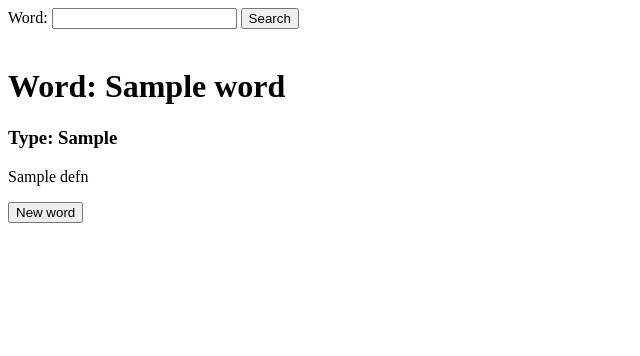
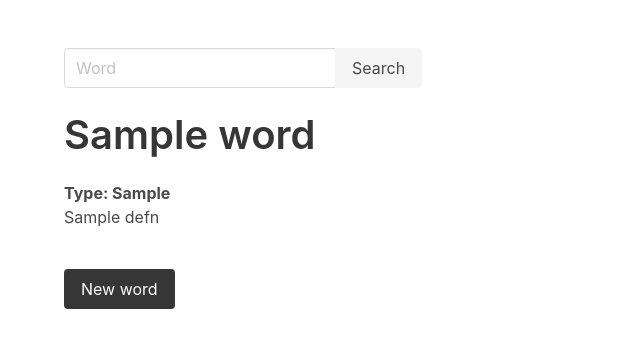
Before and after one commit to aarushigarg/vocab, a Flask app: template templates/word.html in a window 1280 px wide. Shown: the top 356 px of the page, without its empty margins (0-640 px from the left). Run offline with Flask 2, Linux system fonts and the light colour scheme; the template is opened without the code that fills it: most values are stand-ins (such as "Sample title", 1, 10 or a date in 2020); parts of the project's set-up code (start-up, migrations or seed data) failed here and were passed over.

Commit message:
started with css

```diff
--- a/templates/word.html
+++ b/templates/word.html
@@ -1,17 +1,35 @@
 <!DOCTYPE html>
 <html lang="en">
+
 <head>
+    <meta charset="utf-8">
+    <meta name="viewport" content="width=device-width, initial-scale=1">
     <title>{{word}}</title>
+    <link rel="stylesheet" href="https://cdn.jsdelivr.net/npm/bulma@0.9.0/css/bulma.min.css">
 </head>
+
 <body>
+    <section class="section">
+        <div class="container">
             <form action="/search">
-        Word: <input type="text" name="word"/>
-        <input type="submit" name="search" value="Search"/>
+                <div class="field has-addons">
+                    <div class="control">
+                        <input class="input" placeholder="Word" type="text" name="word"/>
+                    </div>
+                    <div class="control">
+                        <input class="button is-light" type="submit" name="search" value="Search"/>
+                    </div>
+                </div>
             </form>
             <br>
-    <h1>Word: {{word}}</h1>
+            <h1 class="title is-2">
+                {{word}}
+            </h1>
             {% for synset in synsets %}
-        <h3>Type: {{synset.part_of_speech}}</h3>
+                <div class="container my-4">
+                    <p class="has-text-weight-bold">
+                        Type: {{synset.part_of_speech}}
+                    </p>
                     <p>
                         {% for defn in synset.definitions %}
                             {{defn}}
@@ -24,9 +42,13 @@
                             {% endif %}
                         {% endfor %}
                     </p>
+                </div>
             {% endfor %}
+            <br>
             <form action="/">
-        <input type="submit" name="" value="New word"/>
+                <input class="button is-dark" type="submit" name="" value="New word"/>
             </form>
+        </div>
+    </section>
 </body>
 </html>
```
Lines whose indentation alone changed are shown as unchanged.
